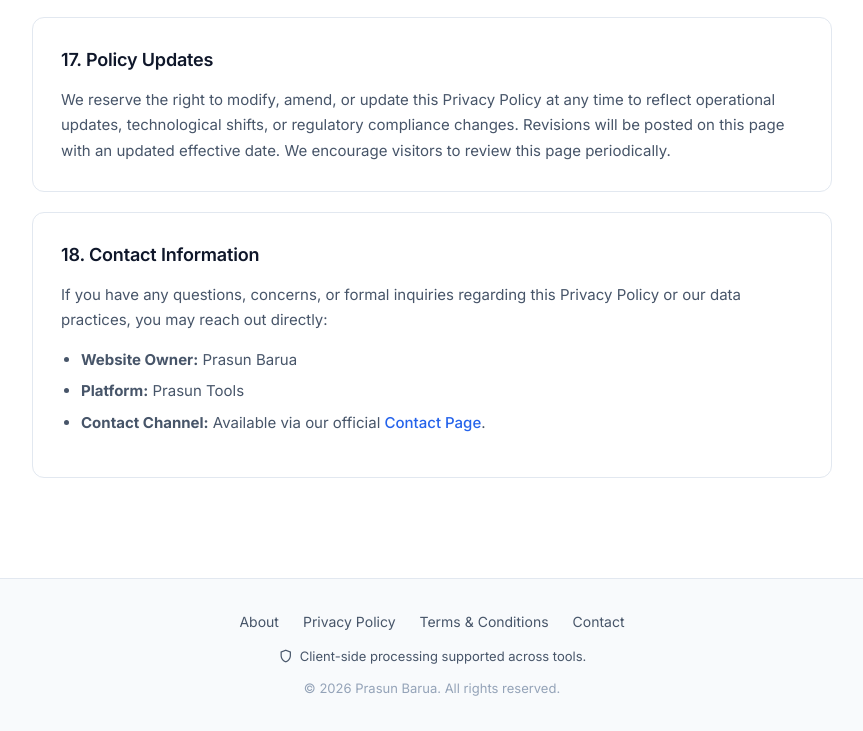
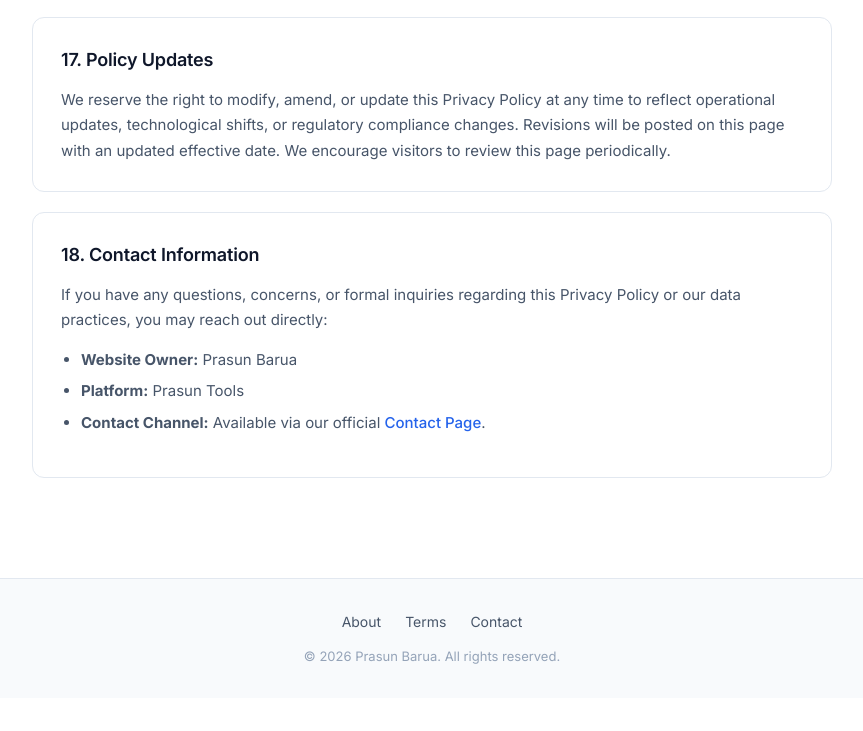
Before and after one commit to prasun301/tools.prasunbarua.com, a plain HTML site: page privacy-policy.html in a window 1280 px wide. Shown: the part 4758-5489 px from the top of the page, without its empty margins (208-1071 px from the left). After the commit the page ends 5456 px from the top, so only its background shows below. Drawn offline with nearby package versions, Linux system fonts and the light colour scheme.

Commit message:
Update footer by removing Privacy Policy link and badge
Removed Privacy Policy link and privacy badge from footer.

```diff
--- a/privacy-policy.html
+++ b/privacy-policy.html
@@ -519,13 +519,9 @@
         <div class="container footer-content">
             <nav class="footer-nav" aria-label="Footer Navigation">
                 <a href="/about.html">About</a>
-                <a href="/privacy-policy.html">Privacy Policy</a>
-                <a href="/terms.html">Terms & Conditions</a>
+                <a href="/terms.html">Terms</a>
                 <a href="/contact.html">Contact</a>
             </nav>
-            <p class="privacy-badge">
-                <span class="material-symbols-outlined" aria-hidden="true">shield</span> Client-side processing supported across tools.
-            </p>
             <p>&copy; 2026 Prasun Barua. All rights reserved.</p>
         </div>
     </footer>
```
